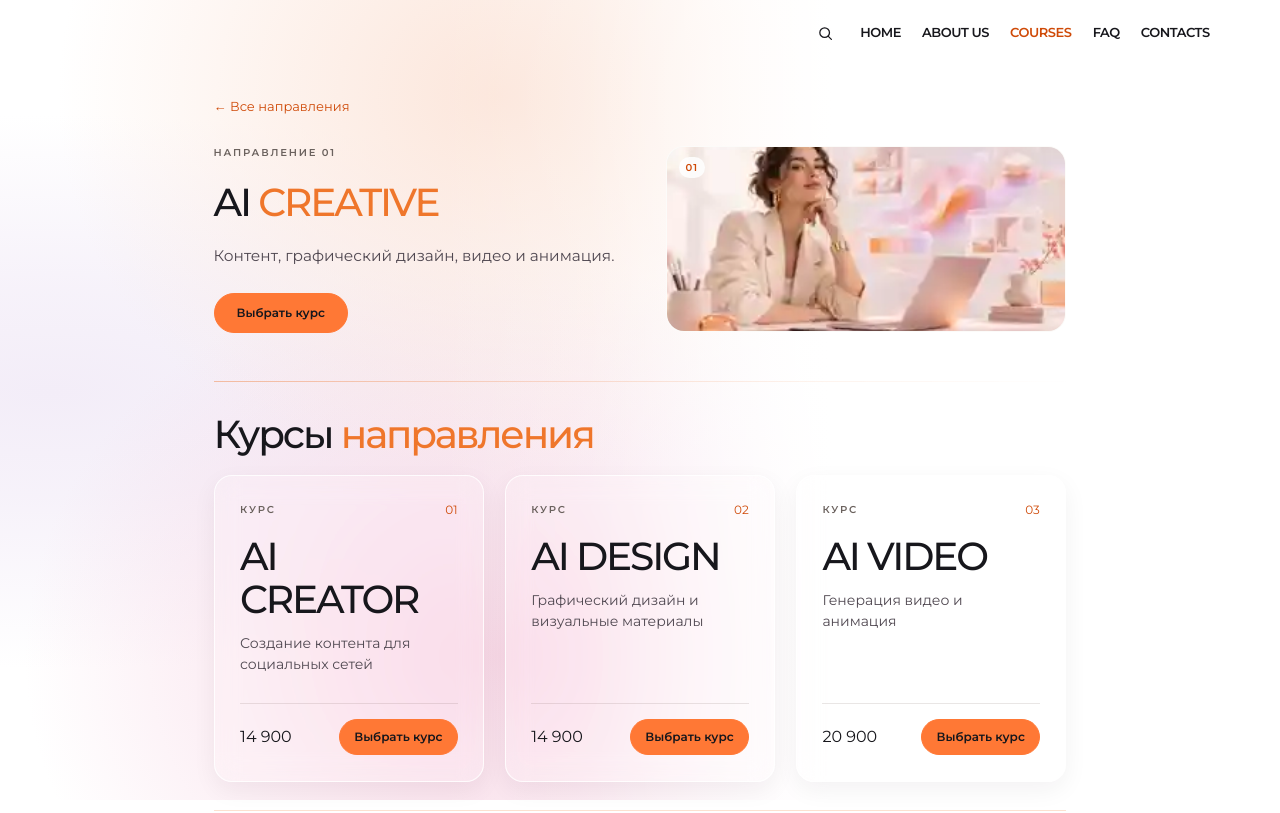
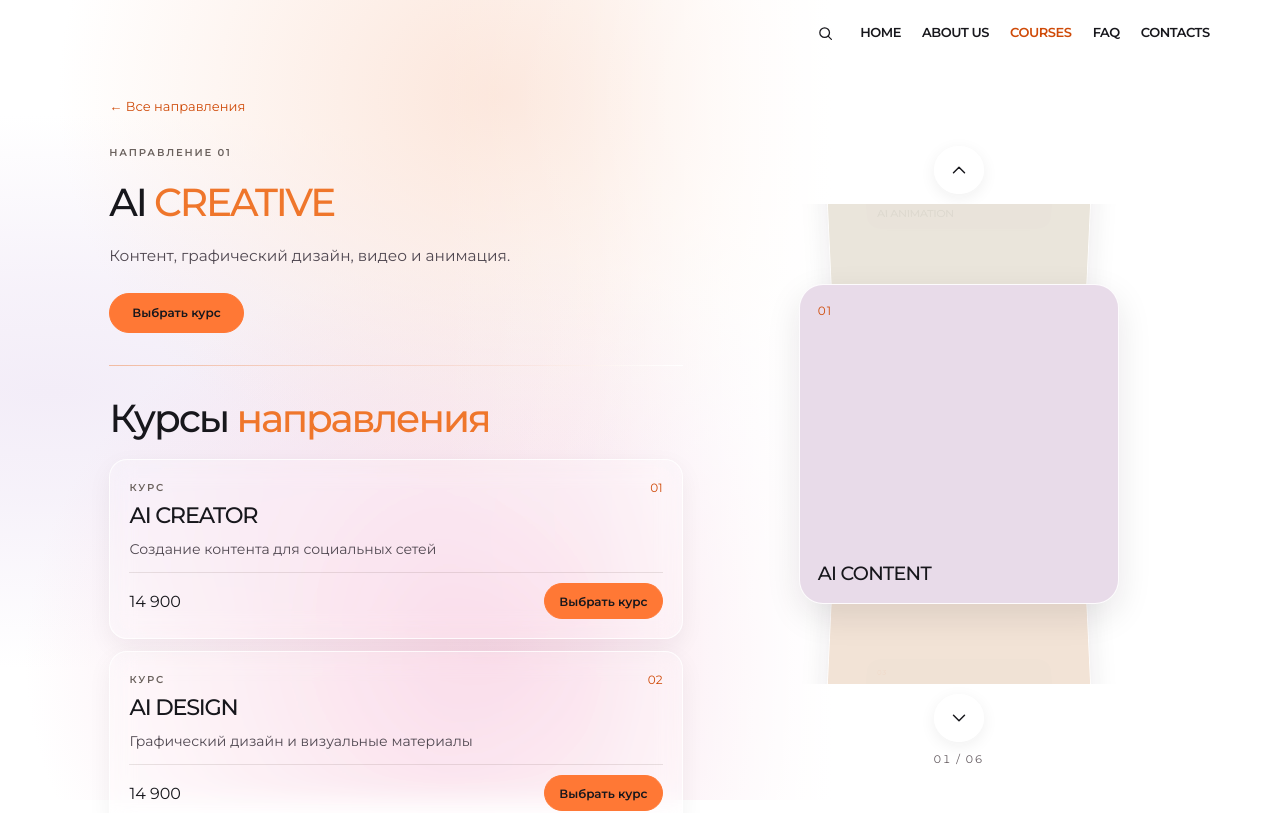
Before and after one commit to fuks19200-ctrl/09, a Next.js app: page /courses/creative in a window 1280 px wide. Shown: the top 813 px of the page. Built offline with nearby package versions, Linux system fonts and the light colour scheme.

Commit message:
Split AI Creative page and add six-card infinite vertical 3D gallery

```diff
--- /dev/null
+++ b/app/components/CreativeCarousel.tsx
@@ -0,0 +1,84 @@
+"use client";
+
+import { useCallback, useEffect, useRef, useState } from "react";
+
+const cards = [
+  { title: "AI CONTENT", color: "#e8dbe9", image: "" },
+  { title: "AI DESIGN", color: "#f1dfd1", image: "" },
+  { title: "AI PHOTO", color: "#d9e3e4", image: "" },
+  { title: "AI VIDEO", color: "#e8d9d8", image: "" },
+  { title: "AI ANIMATION", color: "#e0dced", image: "" },
+  { title: "AI BRANDING", color: "#e8e2d6", image: "" },
+];
+const count = cards.length;
+const wrap = (n: number) => ((n % count) + count) % count;
+
+function Chevron({ up = false }: { up?: boolean }) {
+  return <svg width="22" height="22" viewBox="0 0 24 24" fill="none" stroke="currentColor" strokeWidth="1.6" strokeLinecap="round" strokeLinejoin="round" aria-hidden="true"><path d={up ? "m6 15 6-6 6 6" : "m6 9 6 6 6-6"} /></svg>;
+}
+
+export default function CreativeCarousel() {
+  const [active, setActive] = useState(0);
+  const stage = useRef<HTMLDivElement>(null);
+  const pointerStart = useRef<number | null>(null);
+  const move = useCallback((step: number) => setActive((prev) => wrap(prev + step)), []);
+
+  useEffect(() => {
+    const node = stage.current;
+    if (!node) return;
+    let accumulated = 0;
+    let lastMove = 0;
+    let lastWheel = 0;
+    const handleWheel = (event: WheelEvent) => {
+      if (event.ctrlKey || Math.abs(event.deltaX) > Math.abs(event.deltaY) || !event.deltaY) return;
+      if (event.cancelable) event.preventDefault();
+      const now = performance.now();
+      if (now - lastWheel > 180) accumulated = 0;
+      lastWheel = now;
+      const delta = event.deltaMode === 1 ? event.deltaY * 16 : event.deltaMode === 2 ? event.deltaY * node.clientHeight : event.deltaY;
+      if (now - lastMove < 320) return;
+      accumulated += delta;
+      if (Math.abs(accumulated) < 28) return;
+      move(accumulated > 0 ? 1 : -1);
+      accumulated = 0;
+      lastMove = now;
+    };
+    node.addEventListener("wheel", handleWheel, { passive: false });
+    return () => node.removeEventListener("wheel", handleWheel);
+  }, [move]);
+
+  return (
+    <div className="creative-carousel" role="region" aria-roledescription="карусель" aria-label="Шесть карточек AI CREATIVE"
+      onKeyDown={(event) => {
+        if (event.key === "ArrowUp" || event.key === "ArrowDown") {
+          event.preventDefault();
+          move(event.key === "ArrowUp" ? -1 : 1);
+        }
+      }}>
+      <button type="button" className="creative-carousel-button" aria-label="Предыдущая карточка" onClick={() => move(-1)}><Chevron up /></button>
+      <div className="creative-carousel-stage" ref={stage} tabIndex={0} aria-label="Прокручивайте колесом или стрелками"
+        onPointerDown={(event) => { pointerStart.current = event.clientY; }}
+        onPointerUp={(event) => {
+          const start = pointerStart.current;
+          pointerStart.current = null;
+          if (start !== null && Math.abs(event.clientY - start) > 30) move(event.clientY < start ? 1 : -1);
+        }}
+        onPointerCancel={() => { pointerStart.current = null; }}
+        onPointerLeave={() => { pointerStart.current = null; }}>
+        {cards.map((card, index) => {
+          const position = wrap(index - active + 2) - 2;
+          return (
+            <div key={card.title} className="creative-carousel-card" data-position={position} aria-hidden={position !== 0}
+              style={{ backgroundColor: card.color }}>
+              {card.image && <img src={card.image} alt="" draggable={false} />}
+              <span className="creative-carousel-card-number">{String(index + 1).padStart(2, "0")}</span>
+              <span className="creative-carousel-card-title">{card.title}</span>
+            </div>
+          );
+        })}
+      </div>
+      <button type="button" className="creative-carousel-button" aria-label="Следующая карточка" onClick={() => move(1)}><Chevron /></button>
+      <span className="creative-carousel-counter" aria-live="polite" aria-atomic="true">{String(active + 1).padStart(2, "0")} / 06</span>
+    </div>
+  );
+}
--- a/app/courses/[direction]/page.tsx
+++ b/app/courses/[direction]/page.tsx
@@ -1,6 +1,7 @@
 import type { Metadata } from "next";
 import { notFound } from "next/navigation";
 import SiteNav from "../../components/SiteNav";
+import CreativeCarousel from "../../components/CreativeCarousel";
 import { courses, directions, contact } from "../../data/courses";
 
 type Props = { params: Promise<{ direction: string }> };
@@ -21,14 +22,17 @@ export default async function DirectionPage({ params }: Props) {
   const { direction: slug } = await params;
   const direction = directions.find((item) => item.slug === slug);
   if (!direction) notFound();
+  const isCreative = direction.slug === "creative";
   const modules = courses.filter((course) => direction.modules.includes(course.name));
   const otherDirections = directions.filter((item) => item.slug !== slug);
   return (
-    <main className="site-background courses-page direction-page">
+    <main className={"site-background courses-page direction-page" + (isCreative ? " direction-page--creative" : "")}>
       <SiteNav active="courses" />
       <section className="direction-page-screen" aria-labelledby="direction-title">
         <div className="courses-container">
           <a className="direction-back" href="/courses/#directions">← Все направления</a>
+          <div className={isCreative ? "creative-direction-layout" : undefined}>
+            <div className={isCreative ? "creative-direction-copy" : undefined}>
           <header className="direction-page-hero">
             <div>
               <p className="courses-kicker">НАПРАВЛЕНИЕ {direction.code}</p>
@@ -36,10 +40,10 @@ export default async function DirectionPage({ params }: Props) {
               <p>{direction.description}</p>
               <a className="course-action direction-primary" href="#modules">Выбрать курс</a>
             </div>
-            <div className={"specialty-art specialty-art--direction direction-page-art specialty-art--" + direction.theme} aria-hidden="true">
+            {!isCreative && <div className={"specialty-art specialty-art--direction direction-page-art specialty-art--" + direction.theme} aria-hidden="true">
               {direction.theme === "creative" && <img src="/images/ai-design.webp" alt="" width="280" height="158" />}
               <span>{direction.code}</span>
-            </div>
+            </div>}
           </header>
           <section id="modules" className="direction-page-modules" aria-labelledby="modules-title">
             <h2 id="modules-title">Курсы <span>направления</span></h2>
@@ -62,6 +66,9 @@ export default async function DirectionPage({ params }: Props) {
             <h2>Другие <span>направления</span></h2>
             <div>{otherDirections.map((item) => <a key={item.slug} href={"/courses/" + item.slug + "/"}>{item.name} <span aria-hidden="true">→</span></a>)}</div>
           </nav>
+            </div>
+            {isCreative && <aside className="creative-direction-gallery" aria-label="Галерея AI CREATIVE"><CreativeCarousel /></aside>}
+          </div>
         </div>
       </section>
     </main>
--- a/app/globals.css
+++ b/app/globals.css
@@ -2320,3 +2320,107 @@ body:has(.courses-page) { overflow-x: hidden; overflow-y: auto; }
 .direction-related a span { color: #cf4a08; margin-left: 5px; }
 @media (max-width:680px) { .direction-page-hero { grid-template-columns: 1fr; } .direction-page-screen { padding-inline: 5%; } }
 @media (prefers-reduced-motion: reduce) { .courses-directions .specialty-card--direction { transition: none; } }
+
+
+/* AI CREATIVE — editorial split layout with an infinite vertical 3D gallery. */
+.creative-direction-layout {
+  display: grid;
+  grid-template-columns: minmax(0,1.15fr) minmax(0,.85fr);
+  gap: clamp(28px,5vw,76px);
+  align-items: start;
+}
+.creative-direction-copy { min-width: 0; }
+.direction-page--creative .direction-page-hero {
+  grid-template-columns: minmax(0,1fr);
+  padding-bottom: clamp(24px,4vh,40px);
+}
+.direction-page--creative .direction-page-grid { grid-template-columns: minmax(0,1fr); gap: 12px; }
+.direction-page--creative .direction-page-module { padding: clamp(14px,1.5vw,22px); }
+.direction-page--creative .direction-page-module h3 { font-size: clamp(19px,1.75vw,26px); }
+.direction-page--creative .direction-module-top { margin-bottom: 8px; }
+.direction-page--creative .direction-page-module > p { margin-bottom: 12px; }
+.direction-page--creative .direction-page-module-footer { padding-top: 10px; }
+.creative-direction-gallery {
+  position: sticky;
+  top: clamp(80px,10vh,116px);
+  min-width: 0;
+  align-self: start;
+}
+.creative-carousel {
+  display: flex;
+  flex-direction: column;
+  align-items: center;
+  justify-content: center;
+  gap: 10px;
+  width: 100%;
+}
+.creative-carousel-button {
+  display: grid;
+  place-items: center;
+  width: 42px;
+  height: 42px;
+  flex: 0 0 42px;
+  border: 1px solid rgba(255,255,255,.88);
+  border-radius: 50%;
+  background: rgba(255,255,255,.48);
+  color: #17171c;
+  cursor: pointer;
+  -webkit-backdrop-filter: blur(12px);
+  backdrop-filter: blur(12px);
+  box-shadow: 0 4px 16px rgba(30,24,34,.065);
+  transition: background .18s ease;
+}
+.creative-carousel-button:hover { background: rgba(255,255,255,.9); }
+.creative-carousel-button:focus-visible, .creative-carousel-stage:focus-visible { outline: 2px solid #ef762b; outline-offset: 4px; }
+.creative-carousel-stage {
+  position: relative;
+  width: 100%;
+  height: clamp(340px,60svh,560px);
+  perspective: 1100px;
+  perspective-origin: 50% 50%;
+  overflow: hidden;
+  touch-action: pan-x;
+  -webkit-user-select: none;
+  user-select: none;
+  cursor: ns-resize;
+  border-radius: 20px;
+}
+.creative-carousel-card {
+  position: absolute;
+  top: 50%;
+  left: 50%;
+  width: min(78%, 330px, 40svh);
+  aspect-ratio: 1 / 1;
+  overflow: hidden;
+  border-radius: 24px;
+  border: 1px solid rgba(255,255,255,.9);
+  box-shadow: 0 12px 34px rgba(28,24,32,.1);
+  backface-visibility: hidden;
+  transition: transform .5s cubic-bezier(.22,.7,.25,1), opacity .36s ease;
+  display: flex;
+  flex-direction: column;
+  justify-content: space-between;
+  padding: 18px;
+  color: #17171c;
+  pointer-events: none;
+}
+.creative-carousel-card img { position: absolute; inset: 0; width: 100%; height: 100%; object-fit: cover; }
+.creative-carousel-card-number, .creative-carousel-card-title { position: relative; z-index: 1; }
+.creative-carousel-card-number { font-size: 12px; color: #cf4a08; letter-spacing: .09em; }
+.creative-carousel-card-title { font-size: clamp(14px,1.5vw,22px); font-weight: 450; letter-spacing: -.04em; }
+.creative-carousel-card[data-position="0"] { transform: translate3d(-50%,-50%,0) rotateX(0deg); z-index: 6; opacity: 1; }
+.creative-carousel-card[data-position="-1"] { transform: translate3d(-50%,-111%,-100px) rotateX(-23deg) scale(.88); z-index: 5; opacity: .88; }
+.creative-carousel-card[data-position="1"] { transform: translate3d(-50%,11%,-100px) rotateX(23deg) scale(.88); z-index: 5; opacity: .88; }
+.creative-carousel-card[data-position="-2"] { transform: translate3d(-50%,-163%,-220px) rotateX(-40deg) scale(.73); z-index: 3; opacity: .46; }
+.creative-carousel-card[data-position="2"] { transform: translate3d(-50%,63%,-220px) rotateX(40deg) scale(.73); z-index: 3; opacity: .46; }
+.creative-carousel-card[data-position="3"] { transform: translate3d(-50%,105%,-350px) scale(.55); z-index: 0; opacity: 0; transition: opacity .12s ease; }
+.creative-carousel-counter { font-size: 11px; letter-spacing: .13em; color: #645b60; font-variant-numeric: tabular-nums; }
+@media (max-width:800px) {
+  .creative-direction-layout { grid-template-columns: minmax(0,1fr); gap: 28px; }
+  .creative-direction-gallery { position: relative; top: auto; grid-row: 2; }
+  .creative-carousel-stage { height: clamp(320px,65svh,460px); }
+  .creative-carousel-card { width: min(72%,280px,38svh); }
+}
+@media (prefers-reduced-motion: reduce) {
+  .creative-carousel-card, .creative-carousel-button { transition: none; }
+}
```
